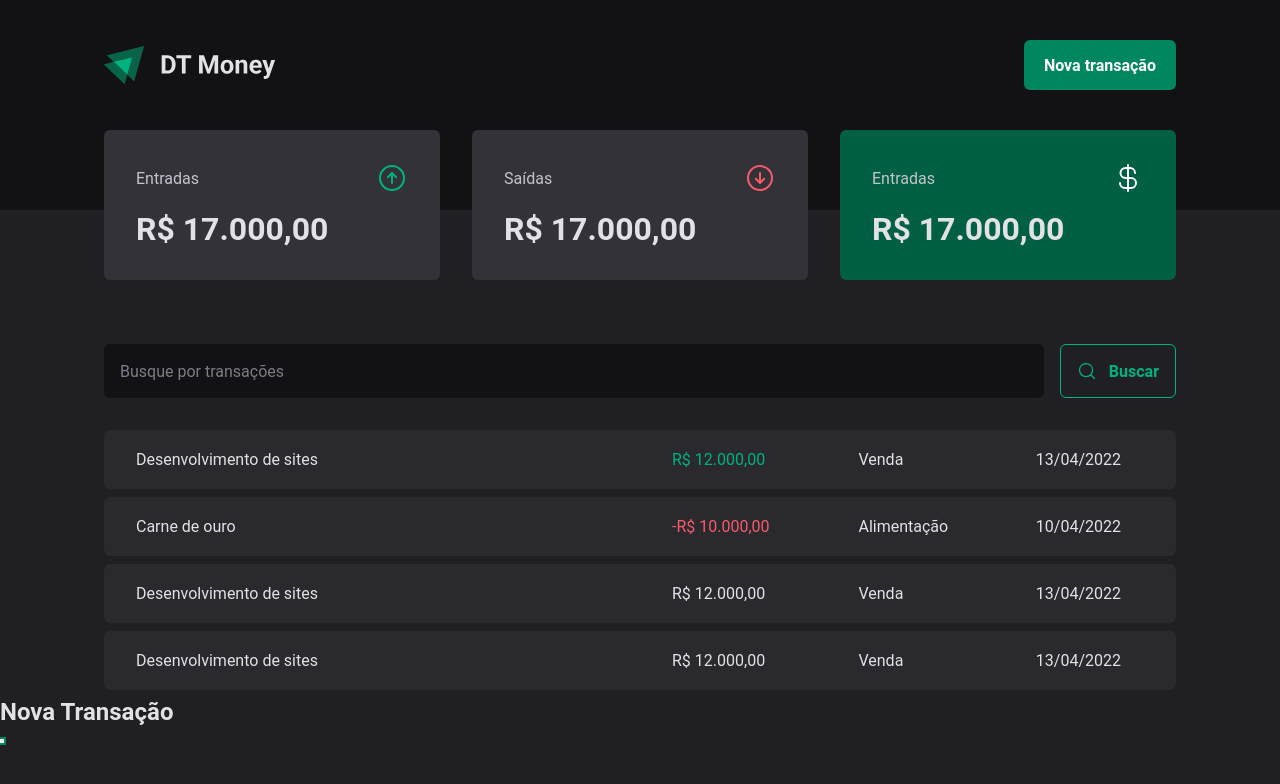
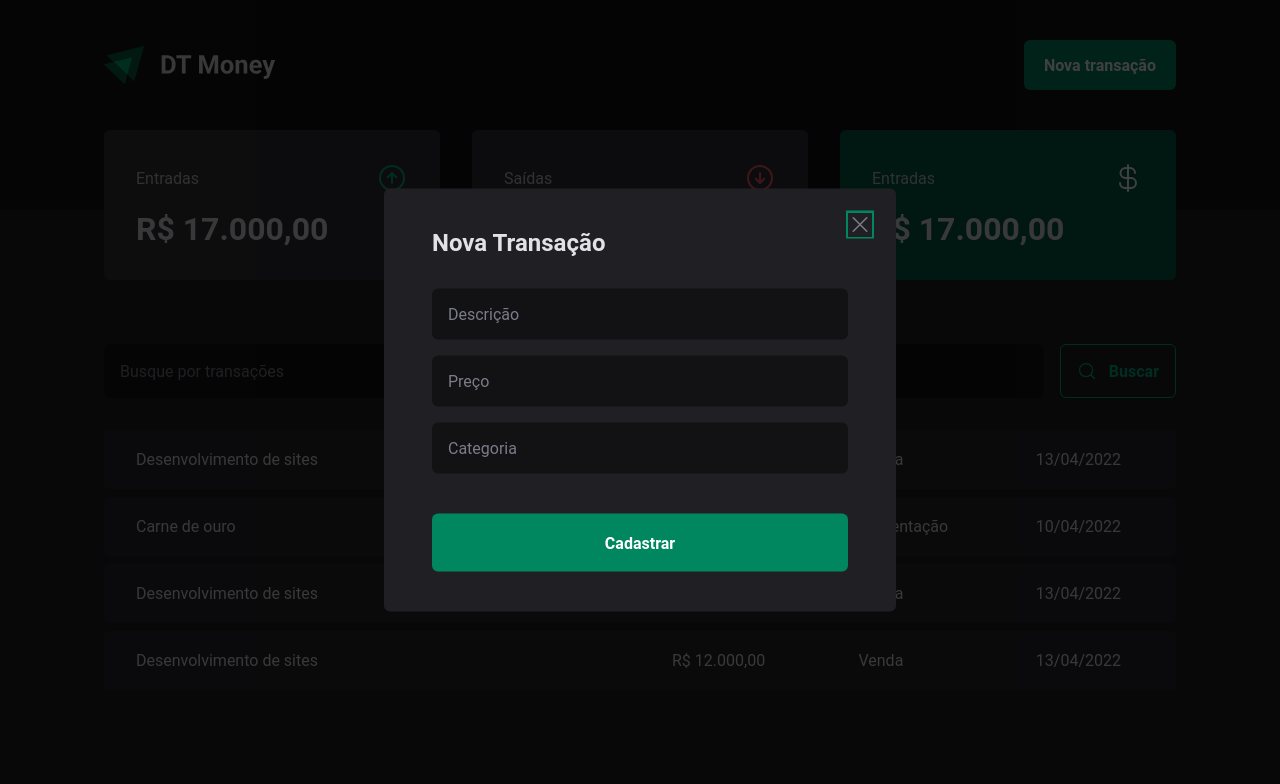
Before and after one commit to Victor19Rodrigues/dt-money, a React app: page / in a window 1280 px wide. Both pictures are taken after a click on the button "Nova transação". Shown: the top 784 px of the page. Built offline with nearby package versions, Linux system fonts and the light colour scheme; the HTML template or start-up script is replaced by a standard one.

Commit message:
feat: create modal component

```diff
--- a/src/components/Header/index.tsx
+++ b/src/components/Header/index.tsx
@@ -1,5 +1,7 @@
 import { HeaderContainer, HeaderContent, NewTransactionButton } from './styles'
 import * as Dialog from '@radix-ui/react-dialog'
+
+import { NewTransactionModal } from '../NewTransactionModal/index';
 
 import logoImg from '../../assets/logo.svg'
 
@@ -14,15 +16,7 @@
             <NewTransactionButton>Nova transação</NewTransactionButton>
           </Dialog.Trigger>
 
-          <Dialog.Portal>
-            <Dialog.Overlay />
-
-            <Dialog.Content>
-              <Dialog.Title>Nova Transação</Dialog.Title>
-
-              <Dialog.Close />
-            </Dialog.Content>
-          </Dialog.Portal>
+          <NewTransactionModal />
         </Dialog.Root>
       </HeaderContent>
     </HeaderContainer>
--- /dev/null
+++ b/src/components/NewTransactionModal/index.tsx
@@ -0,0 +1,28 @@
+import * as Dialog from '@radix-ui/react-dialog'
+import { X } from 'phosphor-react'
+
+import { CloseButton, Content, Overlay } from './styles'
+
+export function NewTransactionModal() {
+  return (
+    <Dialog.Portal>
+      <Overlay />
+
+      <Content>
+        <Dialog.Title>Nova Transação</Dialog.Title>
+
+        <CloseButton>
+          <X size={24} />
+        </CloseButton>
+
+        <form action=''>
+          <input type='text' placeholder='Descrição' required />
+          <input type='number' placeholder='Preço' required />
+          <input type='text' placeholder='Categoria' required />
+
+          <button type='submit'>Cadastrar</button>
+        </form>
+      </Content>
+    </Dialog.Portal>
+  )
+}
--- /dev/null
+++ b/src/components/NewTransactionModal/styles.ts
@@ -0,0 +1,70 @@
+import styled from 'styled-components'
+import * as Dialog from '@radix-ui/react-dialog'
+
+export const Overlay = styled(Dialog.Overlay)`
+  position: fixed;
+  width: 100vw;
+  height: 100vh;
+  inset: 0;
+  background: rgba(0, 0, 0, 0.75);
+`
+
+export const Content = styled(Dialog.Content)`
+  min-width: 32rem;
+  border-radius: 6px;
+  padding: 2.5rem 3rem;
+  background: ${(props) => props.theme['gray-800']};
+
+  position: fixed;
+  top: 50%;
+  left: 50%;
+  transform: translate(-50%, -50%);
+
+  form {
+    margin-top: 2rem;
+
+    display: flex;
+    flex-direction: column;
+    gap: 1rem;
+
+    input {
+      border-radius: 6px;
+      border: 0;
+      background: ${(props) => props.theme['gray-900']};
+      color: ${(props) => props.theme['gray-300']};
+      padding: 1rem;
+
+      &::placeholder {
+        color: ${(props) => props.theme['gray-500']};
+      }
+    }
+
+    button[type='submit'] {
+      height: 58px;
+      border: 0;
+      background: ${(props) => props.theme['green-500']};
+      color: ${(props) => props.theme.white};
+      font-weight: bold;
+      padding: 0 1.25rem;
+      border-radius: 6px;
+      margin-top: 1.5rem;
+      cursor: pointer;
+
+      &:hover {
+        background: ${(props) => props.theme['green-700']};
+        transition: background-color 0.2s;
+      }
+    }
+  }
+`
+
+export const CloseButton = styled(Dialog.Close)`
+  position: absolute;
+  background: transparent;
+  border: 0;
+  top: 1.5rem;
+  right: 1.5rem;
+  line-height: 0;
+  cursor: pointer;
+  color: ${(props) => props.theme['gray-500']};
+`
```
